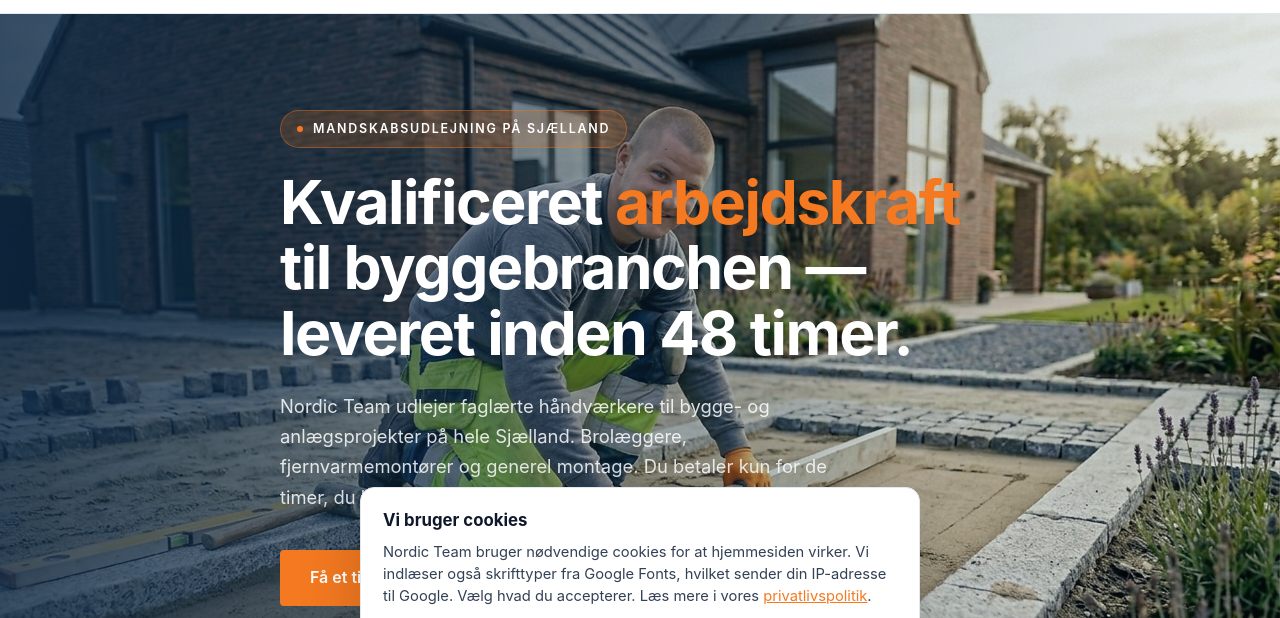
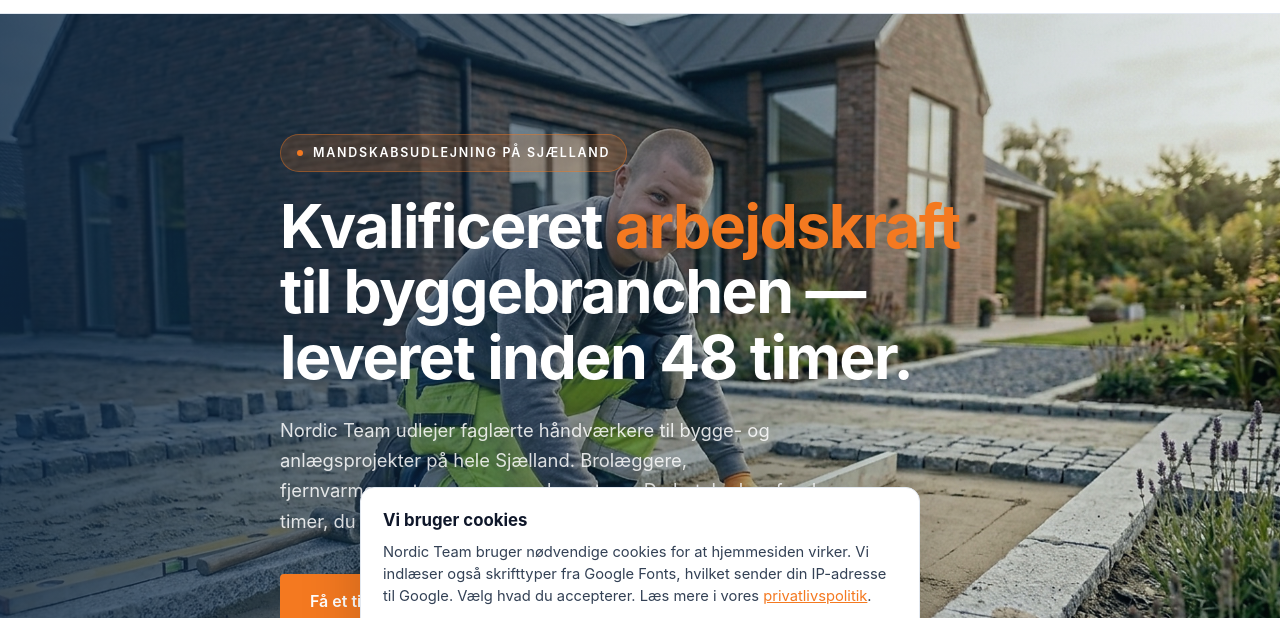
Before and after one commit to diallomatiass-ai/nordic-team-site, a website: page index.html in a window 1280 px wide. Shown: the part 105-723 px from the top of the page. Drawn offline with Linux system fonts and the light colour scheme.

Commit message:
Juster hero-billede så hele manden er synlig (position 65%/35%, min-height 720px)

```diff
--- a/index.html
+++ b/index.html
@@ -195,7 +195,7 @@
       position: relative;
       color: #fff;
       overflow: hidden;
-      min-height: 640px;
+      min-height: 720px;
       display: flex;
       align-items: center;
       padding: 96px 0 80px;
@@ -206,8 +206,11 @@
       background-color: var(--navy);
       background-image: url('hero_brolaegger.jpg');
       background-size: cover;
-      background-position: center right;
+      background-position: 65% 35%;
       z-index: 0;
+    }
+    @media (max-width: 880px) {
+      .hero-bg { background-position: 70% 30%; }
     }
     .hero-overlay {
       position: absolute;
```
